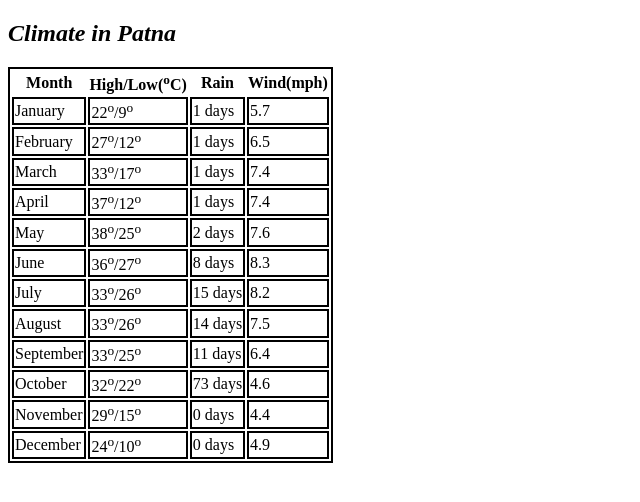
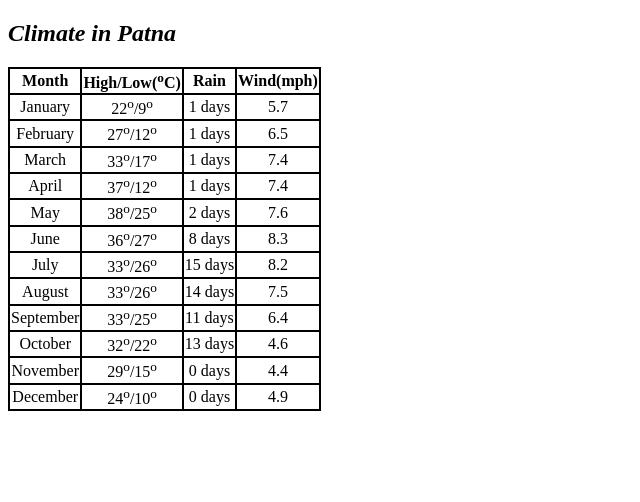
Before and after one commit to brij-mohan09/Patna_Tourism, a plain HTML site: page src/climate.html in a window 1280 px wide. Shown: the whole page, without its empty margins (0-640 px from the left). Drawn offline with Linux system fonts and the light colour scheme.

Commit message:
completed contact and climate file

```diff
--- a/src/climate.html
+++ b/src/climate.html
@@ -3,11 +3,12 @@
     <head>
         <title>Climate</title>
         <style>
-            table{
-               border: 2px solid black;
+            table,th,td {
+                border: 2px solid black;
+               border-collapse: collapse;
             }
-            td{
-                border: 2px solid black;
+            th,td {
+                text-align: center;
             }
         </style>
     </head>
@@ -77,7 +78,7 @@
             <tr>
                 <td>October</td>
                 <td>32<sup>o</sup>/22<sup>o</sup></td>
-                <td>73 days</td>
+                <td>13 days</td>
                 <td>4.6</td>
             </tr>
             <tr>
```
Also changed, not shown: home.html (+4 -4 lines), src/contact_us.html (+6 -1 lines).
